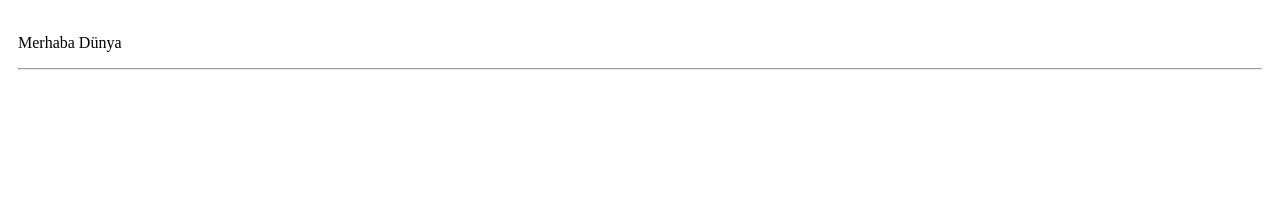
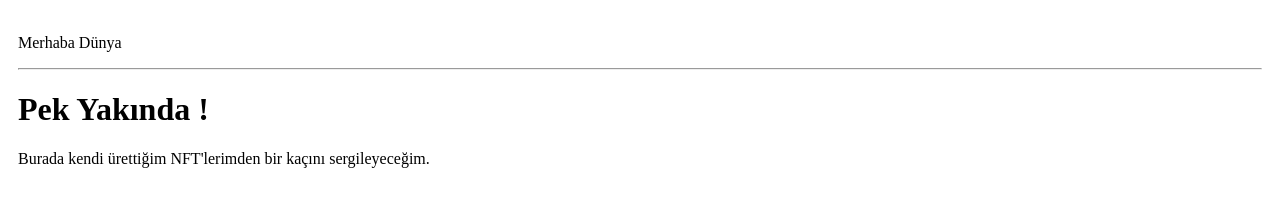
Before and after one commit to talacakoc/talacakoc.github.io, a plain HTML site: page index.html in a window 1280 px wide. Drawn offline with Linux system fonts and the light colour scheme.

Commit message:
Ana sayfa güncellendi.
Yakında yapmayı planladığım, işlemlerin duyurusunu yayımladım.

```diff
--- a/index.html
+++ b/index.html
@@ -15,5 +15,9 @@
 <p> Merhaba Dünya
 </p>
     <hr>
+    <h1 style="text-center"> Pek Yakında !</h1>
+    <p style="text-center">
+      Burada kendi ürettiğim NFT'lerimden bir kaçını sergileyeceğim.
+    </p>
   </body>
 </html>
```
